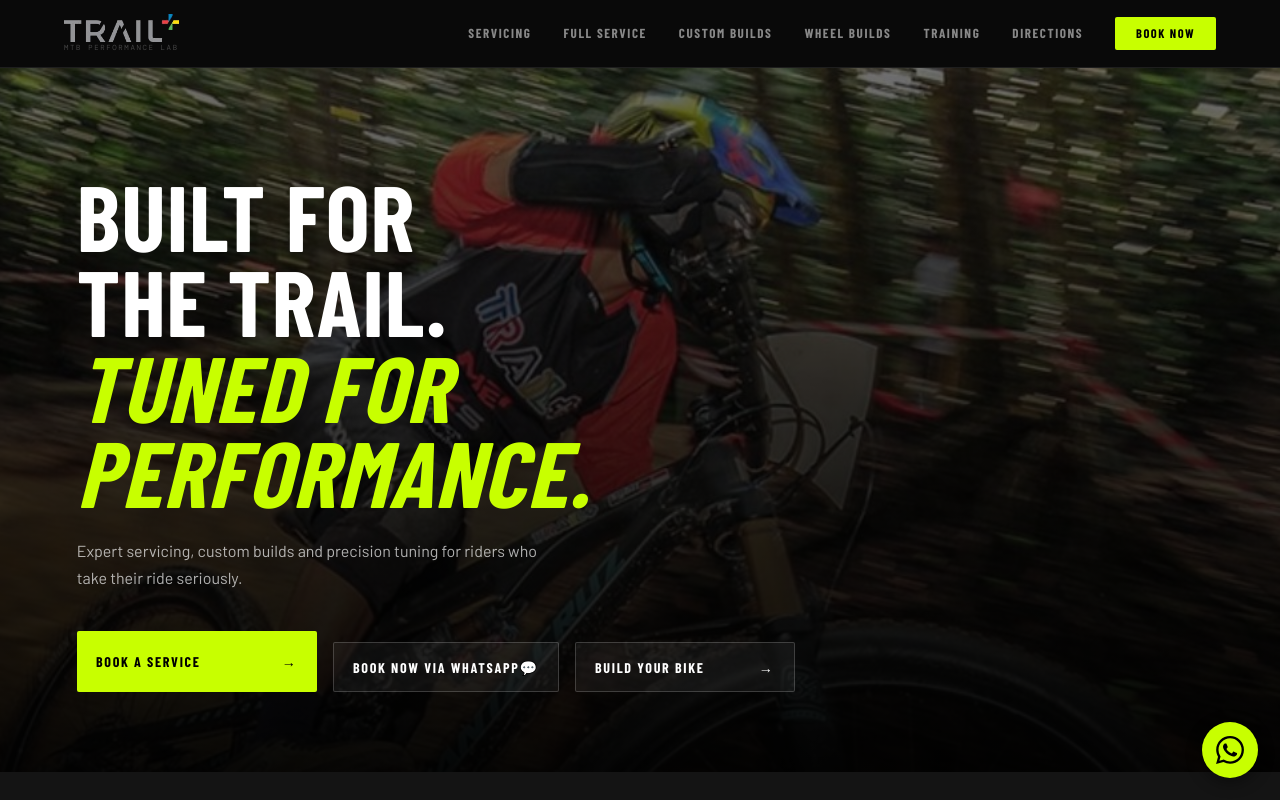
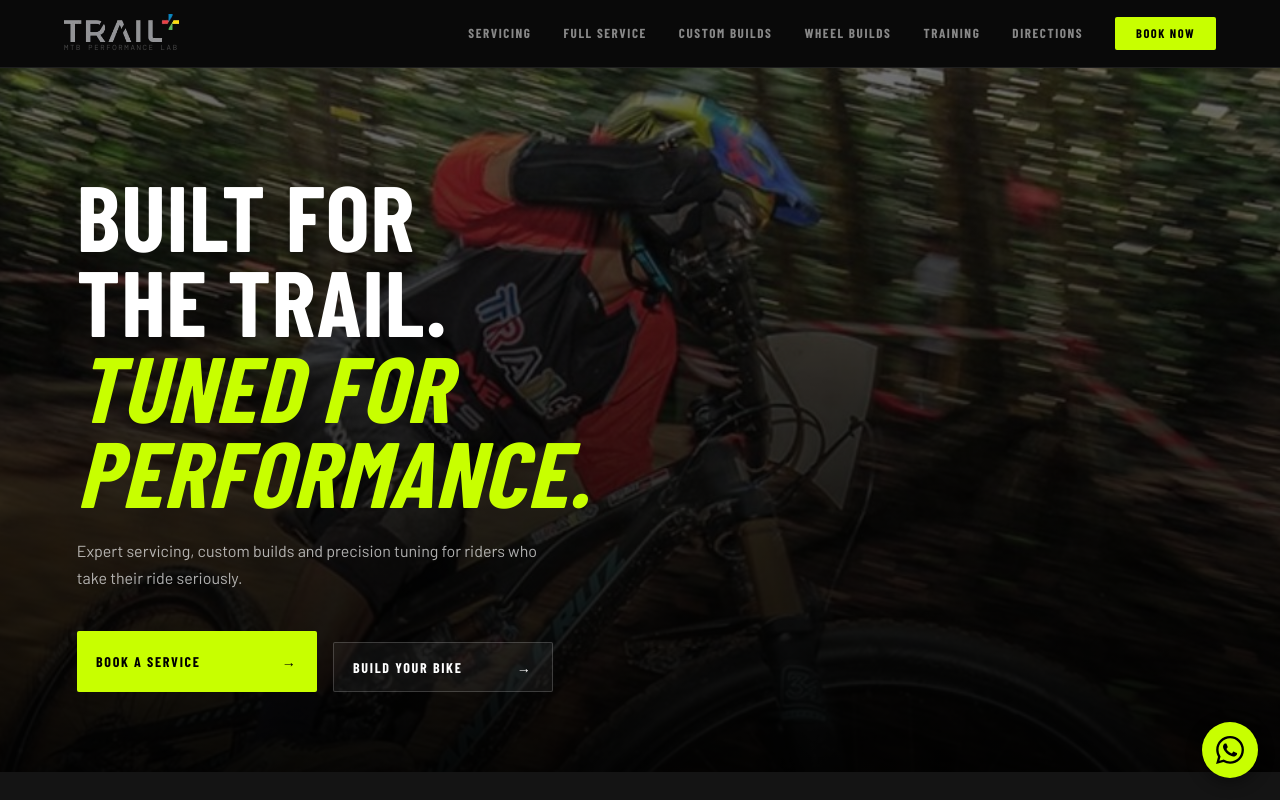
Before and after one commit to noeltan88/trailplus, a React (Vite) app in the folder viewer/: page / in a window 1280 px wide. Shown: the top 800 px of the page. Built offline with nearby package versions, Linux system fonts and the light colour scheme; a web font is replaced by a local one.

Commit message:
Remove WhatsApp button from hero section
Reverts hero buttons to original two: BOOK A SERVICE and BUILD YOUR BIKE.

Co-Authored-By: Claude Sonnet 4.6 <noreply@anthropic.com>

```diff
--- a/viewer/src/trailplus-v2-clean.jsx
+++ b/viewer/src/trailplus-v2-clean.jsx
@@ -1489,7 +1489,6 @@ function HomePage() {
           <p className="tp-hero-desc">Expert servicing, custom builds and precision tuning for riders who take their ride seriously.</p>
           <div className="tp-hero-btns" style={{display:"flex",flexDirection:"column"}}>
             <button className="tp-home-btn-lime" onClick={() => navigate(toPath("service-request"))}>BOOK A SERVICE <span>→</span></button>
-            <a className="tp-home-btn-dark" style={{ marginTop:"0.7rem" }} href="https://wa.me/6591832244?text=Hi%20Trail%2B!%20I'd%20like%20to%20book%20a%20servicing%20appointment." target="_blank" rel="noreferrer">BOOK NOW VIA WHATSAPP <span>💬</span></a>
             <div className="tp-home-btn-dark" style={{ cursor:"pointer", marginTop:"0.7rem" }} onClick={() => navigate(toPath("bike-build"))}>BUILD YOUR BIKE <span>→</span></div>
           </div>
         </div>
```
